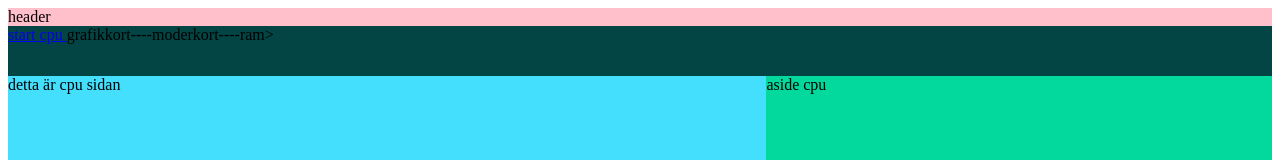
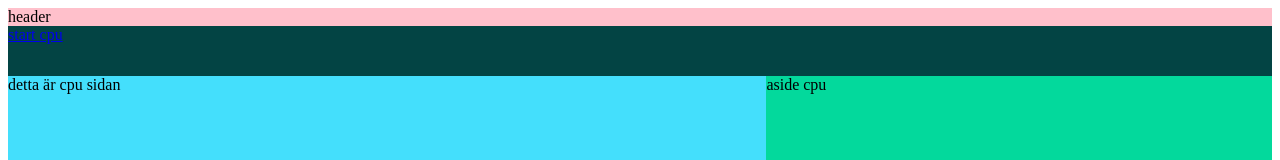
Before and after one commit to Feysalhazazi/feysalhazazi.github.io, a plain HTML site: page cpu.html in a window 1280 px wide. Shown: the top 160 px of the page. Drawn offline with Linux system fonts and the light colour scheme.

Commit message:
editerad cpu sidan

```diff
--- a/cpu.html
+++ b/cpu.html
@@ -14,7 +14,7 @@
      <nav>
        <a href="index.html"> start </a>
        <a href="cpu.html"> cpu </a>
-       grafikkort----moderkort----ram>
+
 
      </nav>
      <div id="container">
```
Also changed, not shown: index.html (+1 -0 lines).
